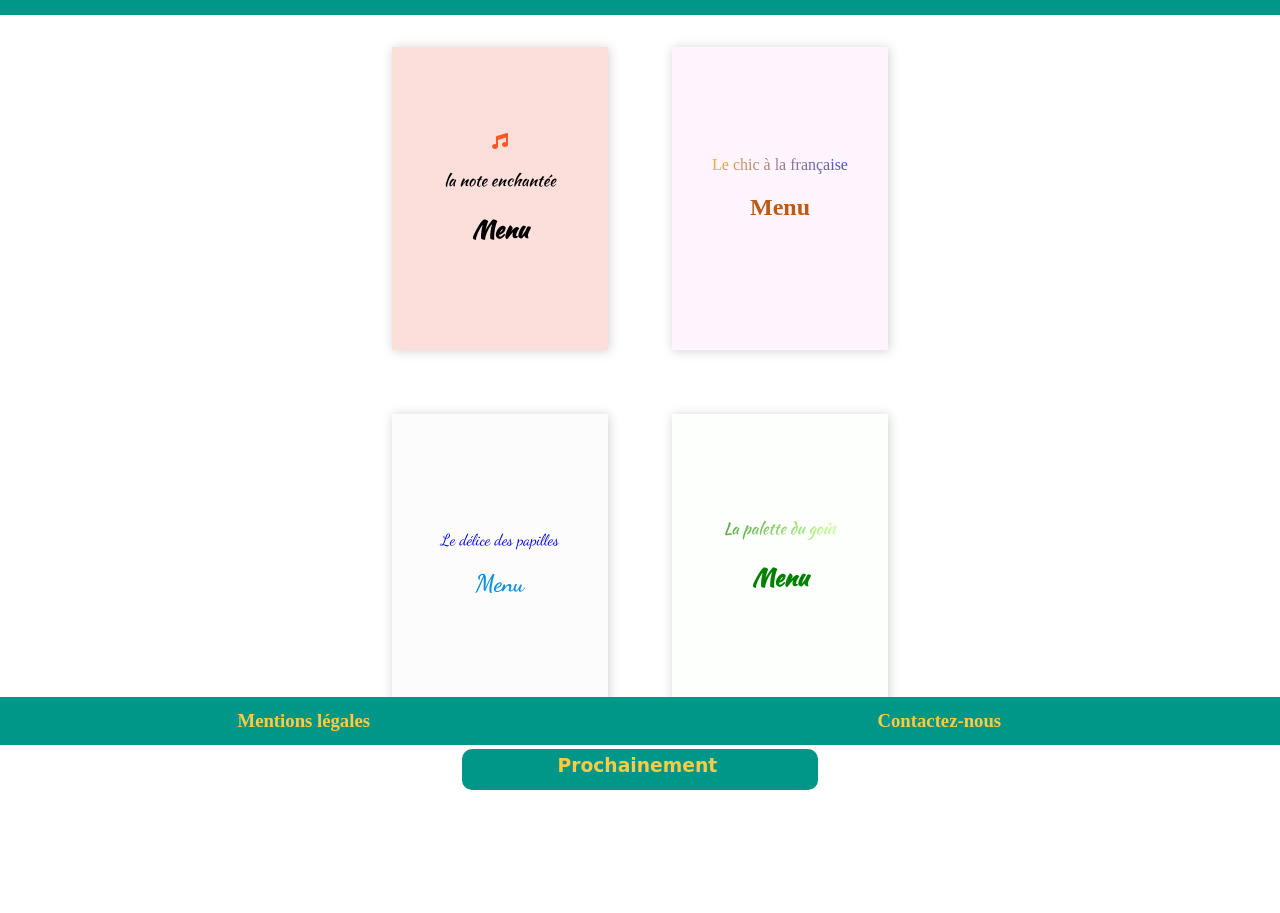
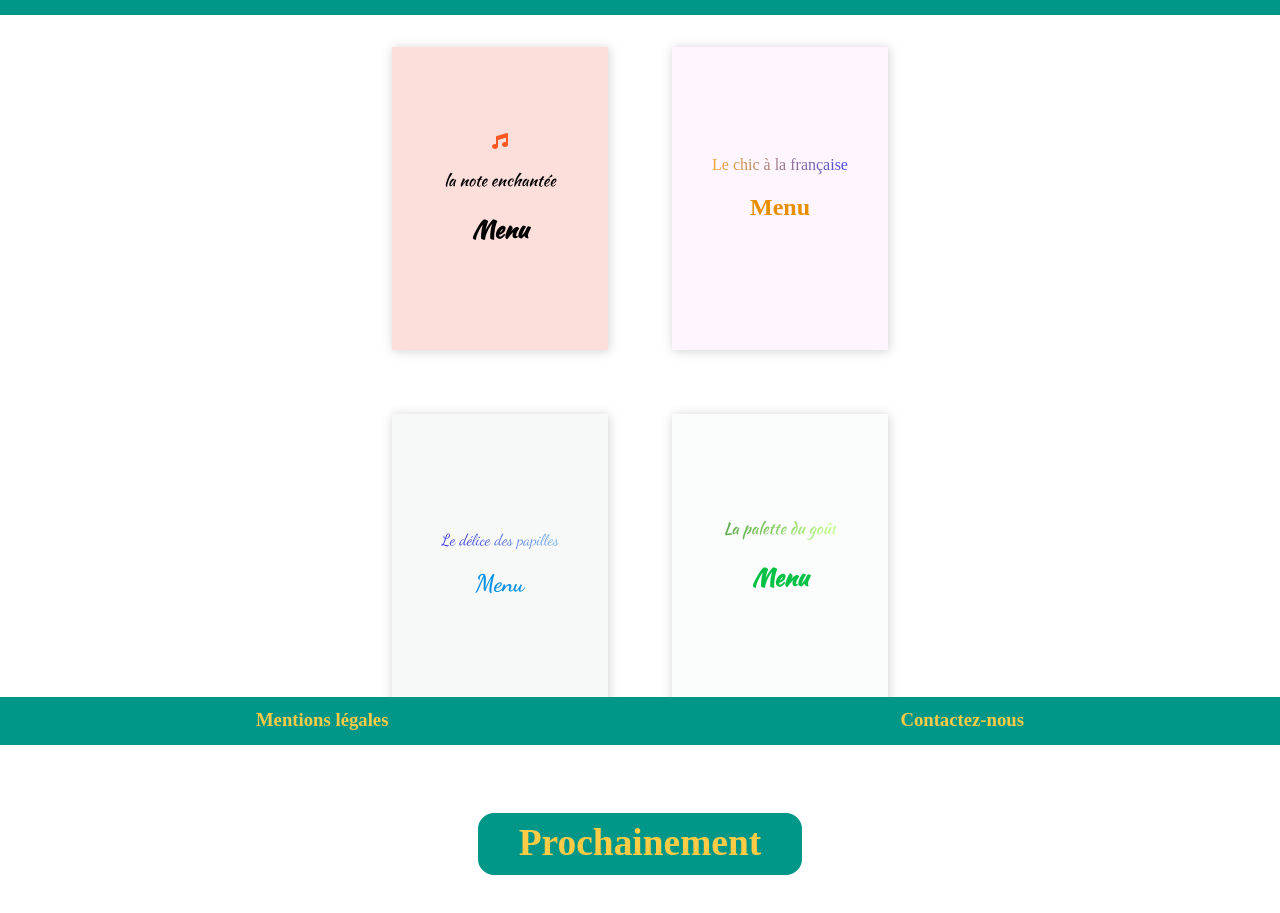
Before and after one commit to oneil75/food, a plain HTML site: page index.html in a window 1280 px wide. Shown: the part 55-968 px from the top of the page. Before the commit the page ends 845 px from the top, so only its background shows below. Drawn offline with Linux system fonts and the light colour scheme; a web font is replaced by a local one.

Commit message:
modif 10

```diff
--- a/css/allpages.css
+++ b/css/allpages.css
@@ -86,7 +86,14 @@ footer
   width: 100%;
 }
 
+h3:after
+{
+  width: 50%;height: 2px;content: '\a0';background-color: #cec0cd;display: block;width: 0;position: relative;left: 30%;transition: width 1s;}
 
+
+h3:hover:after{
+ width: 40%;
+}
 .btns__btn:hover
 {
   animation: shake 1s;
--- a/css/food.css
+++ b/css/food.css
@@ -27,8 +27,8 @@
 {
   box-shadow: 1px 1px 10px 0px rgba(204, 204, 204, 0.9);
   font-family: "Dancing Script";
-  background-color: #FCFCFC  ;
-  border-color: #FCFCFC;
+  background-color: #F7F9F9;
+  border-color: #F7F9F9;
   color: #027CC7 ;
 }
 
@@ -36,9 +36,9 @@
 {
   box-shadow: 1px 1px 10px 0px rgba(204, 204, 204, 0.9);
   font-family: "Kaushan Script";
-  background-color: #fdfffd;
-  border-color: #fdfffd;
-  color: green;
+  background-color: #FBFCFC;
+  border-color: #FBFCFC ;
+  color: #15DE5B;
 }
 
 main
@@ -57,7 +57,8 @@ main
 
 .menu2
 {
-  color: #BD5914;
+  color: #E88F00;
+
 }
 
 .menu3
@@ -67,8 +68,22 @@ main
 
 .menu4
 {
-  color: green;
+  color: #05C247;
 }
+
+
+.ddp_degrade
+{
+  background: -moz-linear-gradient(left, #392de2 0%, #7db9e8 100%);
+  background: -webkit-linear-gradient(left, #392de2 0%,#7db9e8 100%);
+  background: linear-gradient(to right, #392de2 0%,#7db9e8 100%);
+  filter: progid:DXImageTransform.Microsoft.gradient( startColorstr='#392de2', endColorstr='#7db9e8',GradientType=1 );
+  background-color: #fff5fe;
+  -webkit-background-clip: text;
+  -webkit-text-fill-color: transparent;
+  width: fit-content;
+}
+
 
 article
 {
@@ -98,33 +113,46 @@ h3
 {
   color:#fdcb46;
   margin: .2rem auto;
-  width: 165px;
   text-align: left;
 }
 
+.soon {
+    border: 2px solid #009688;
+    background-color: #009688;
+    font-family: "Asap";
+    margin: 2em;
+    width: 10em;
+    height: 1.8em;
+    color: #fdcb46;
+    font-size: 2em;
+    border-radius: 0.5em;
+    text-align: right;
 
-.soon
-{
-  margin: auto;
-  background-color: #009688;
-  height: 35px;
-  border-radius: 10px;
-  width: 350px;
-  border-color: #009688;
-  display: block;
 }
 
-.soon h3:after{
+.soon h3:after
+{
   content: "";
   animation: soonAnimate 1s;
   animation-iteration-count: infinite;
 }
+@keyframes soonAnimate
+{
+  0%
+  {
+  content: ""}
 
-@keyframes soonAnimate{
-  0%  { content: "" }
-  25% { content: "." }
-  50% { content: ".." }
-  75% { content: "..." }
+  25%
+  {
+  content: "."}
+
+  50%
+  {
+  content: ".."}
+
+  75%
+  {
+  content: "..."}
 }
 
 
--- a/css/la_note_enchantee.css
+++ b/css/la_note_enchantee.css
@@ -51,22 +51,31 @@ h3
   font-family: "Kaushan Script";
 }
 
-h3:before, h3:after
+h3:after
 {
-  position: absolute;
-  top: 50%;
-  overflow: hidden;
-  width: 50%;
-  height: 4px;
-  content: '\a0';
-  background-color: black;
-  margin-left: 5%;
+  width: 50%;height: 2px;content: '\a0';background-color: #cec0cd;display: block;width: 0;position: relative;left: 30%;transition: width 1s;}
+
+h3:hover:after{
+ width: 40%;
 }
 
-h3:before
-{
-  margin-left: -55%;
+h3 span {
+    letter-spacing: -2px;
+    padding: 0 2rem;
+
 }
+
+.black{
+
+  background-color: black;
+  background: linear-gradient(to right, #0a0a0a 0%,#060606 100%);
+  -webkit-background-clip: text;
+  margin: 0 auto;
+  background-size: 65px;
+
+
+}
+
 
 .final
 {
@@ -90,6 +99,17 @@ h3:before
   font-size: 30px;
 }
 
+i {
+    font-size: 35px;
+    background: #e50000;
+    background: -moz-linear-gradient(left, #e50000 0%, #ff7400 100%);
+    background: -webkit-linear-gradient(left, #e50000 0%,#ff7400 100%);
+    background: linear-gradient(to right, #e50000 0%,#ff7400 100%);
+    filter: progid:DXImageTransform.Microsoft.gradient( startColorstr='#e50000', endColorstr='#ff7400',GradientType=1 );
+    -webkit-background-clip: text;
+    -webkit-text-fill-color: transparent;
+}
+
 h5
 {
   color:#fdcb46;
--- a/css/lddp.css
+++ b/css/lddp.css
@@ -18,6 +18,32 @@ transition: all 1s;
 background-color:#DEE6EB  ;
 padding: 80px;
 }
+
+.sl
+{
+position: relative;
+overflow: hidden;
+text-align: center;
+}
+
+
+.sl:before, .sl:after
+{position: absolute;
+top: 50%;
+overflow: hidden;
+width: 40%;
+height: 4px;
+content: '\a0';
+background-color: red;
+margin-left: 90px;
+}
+
+.sl:before
+{
+margin-left: -50%;
+}
+
+
 
 .traits
 {
@@ -69,6 +95,7 @@ margin-left: 40px;
 margin-left: -55%;
 }
 
+
 .note
 {font-family: "Dancing Script";background: #392de2;background: -moz-linear-gradient(left, #392de2 0%, #7db9e8 100%);background: -webkit-linear-gradient(left, #392de2 0%,#7db9e8 100%);background: linear-gradient(to right, #392de2 0%,#7db9e8 100%);filter: progid:DXImageTransform.Microsoft.gradient( startColorstr='#392de2', endColorstr='#7db9e8',GradientType=1 );font-size: 40px;background-color: #fff5fe;-webkit-background-clip: text;-webkit-text-fill-color: transparent;width: fit-content;margin: auto;}
 
@@ -88,6 +115,16 @@ ul
 {
 list-style: none;
 }
+a.underline
+{/* display: block; *//* width: fit-content; */}
+
+a.underline:after {
+  display: block;
+  background-color: #eb8600;
+  width: 100%;
+  height: 3px;
+  content: " ";
+}
 
 h3
 {
@@ -97,22 +134,7 @@ text-align: center;
 font-family: "Dancing Script";
 }
 
-h3:before, h3:after
-{
-position: absolute;
-top: 50%;
-overflow: hidden;
-width: 50%;
-height: 4px;
-content: '\a0';
-background-color: #0905ff;
-margin-left: 40px;
-}
 
-h3:before
-{
-margin-left: -55%;
-}
 
 .prix
 {
--- a/css/le_chic_a_la_francaise.css
+++ b/css/le_chic_a_la_francaise.css
@@ -70,14 +70,7 @@ h3
   font-family: "PT Serif";
 }
 
-h3:after
-{
-  width: 50%;height: 2px;content: '\a0';background-color: #cec0cd;display: block;width: 0;position: relative;left: 30%;transition: width 1s;}
 
-
-h3:hover:after{
- width: 40%;
-}
 
 h3 span {
     letter-spacing: -2px;
--- a/index.html
+++ b/index.html
@@ -35,7 +35,7 @@
       </article>
       <article class="ldp">
         <a href="menus/le_delice_des_papilles.html">
-        <p>
+        <p class="ddp_degrade">
           Le délice des papilles
         </p>
           <div class="menu3">
@@ -54,9 +54,9 @@
         </a>
       </article>
       <article class="soon">
-        <h3>
-          Prochainement
-        </h3>
+
+          <h3>Prochainement</h3>
+
       </article>
     </main>
       <footer>
```
Also changed, not shown: menus/la_note_enchantee.html (+4 -3 lines), menus/le_chic_a_la_francaise.html (+3 -3 lines), menus/le_delice_des_papilles.html (+2 -0 lines), 1 other file.
